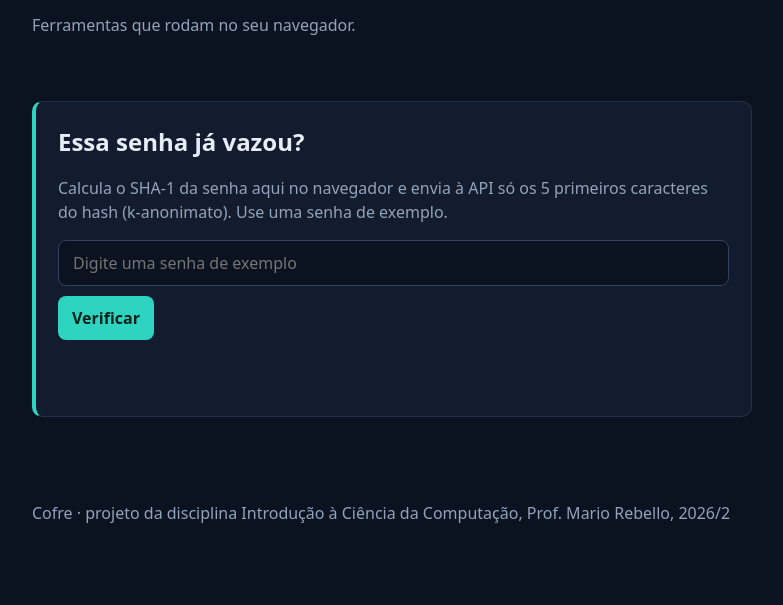
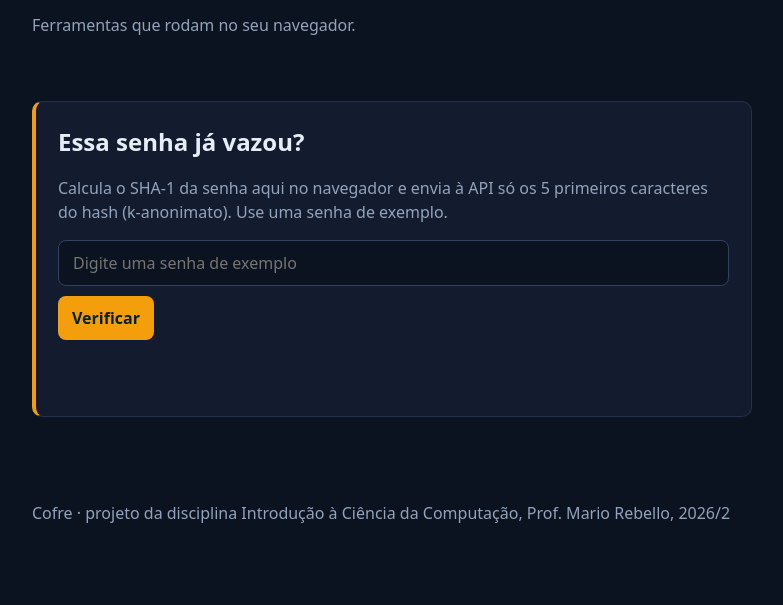
Before and after one commit to HiagoSilva04/Cofre, a plain HTML site: page index.html in a window 1280 px wide. Shown: the part 195-800 px from the top of the page, without its empty margins (248-1031 px from the left). Drawn offline with Linux system fonts and the light colour scheme.

Commit message:
Mudei  a cor de --destaque  para laranja

```diff
--- a/style.css
+++ b/style.css
@@ -1,6 +1,6 @@
 /* Cores do Cofre */
 :root {
-  --destaque: #2dd4bf;
+  --destaque: #f59e0b;
   --fundo: #0b1220;
   --cartao: #131c2e;
   --texto: #e6edf7;
```
